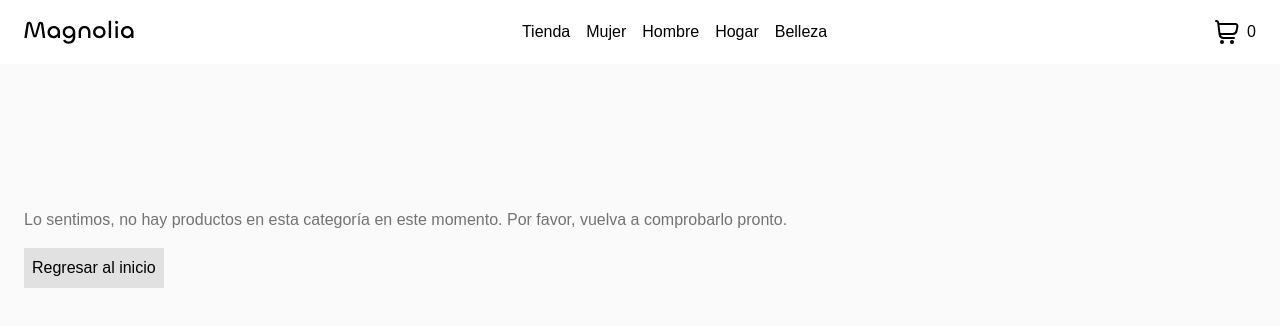
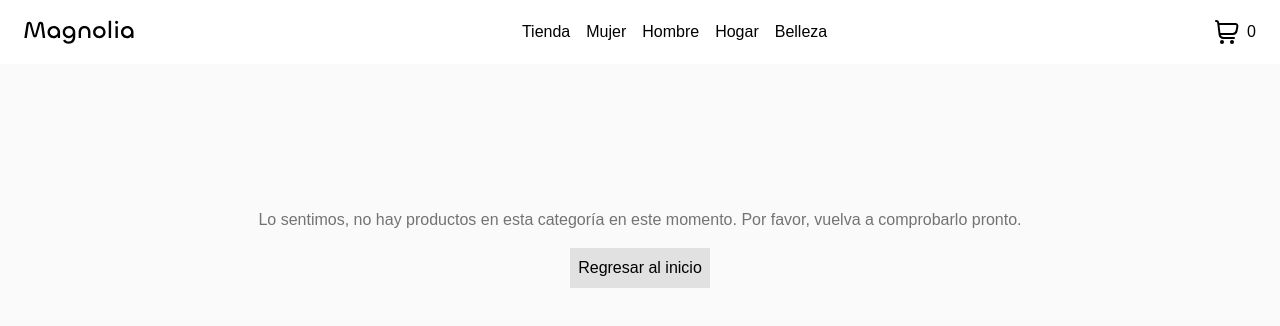
Before and after one commit to brandonpaldom/ch-ecommerce-react, a React (Create React App) app: page /category/beauty in a window 1280 px wide. Shown: the top 326 px of the page. Built offline with nearby package versions, Linux system fonts and the light colour scheme; a web font is replaced by a local one.

Commit message:
Fixed center elements

```diff
--- a/src/components/ItemListContainer.jsx
+++ b/src/components/ItemListContainer.jsx
@@ -33,14 +33,16 @@ function ItemListContainer() {
     <div className="p-6">
       <ItemList items={products} loading={loading} />
       {products.length === 0 && (
-        <div className="grid h-[320px] w-full grid-cols-1 place-content-center gap-4">
-          <p className="text-neutral-500">
-            Lo sentimos, no hay productos en esta categoría en este momento. Por
-            favor, vuelva a comprobarlo pronto.
-          </p>
-          <Link to="/" className="w-max bg-black/10 p-2">
-            Regresar al inicio
-          </Link>
+        <div className="grid h-[320px] w-full grid-cols-1 place-content-center">
+          <div className="flex flex-col items-center gap-4">
+            <p className="text-center text-neutral-500">
+              Lo sentimos, no hay productos en esta categoría en este momento.
+              Por favor, vuelva a comprobarlo pronto.
+            </p>
+            <Link to="/" className="w-max bg-black/10 p-2">
+              Regresar al inicio
+            </Link>
+          </div>
         </div>
       )}
     </div>
```
